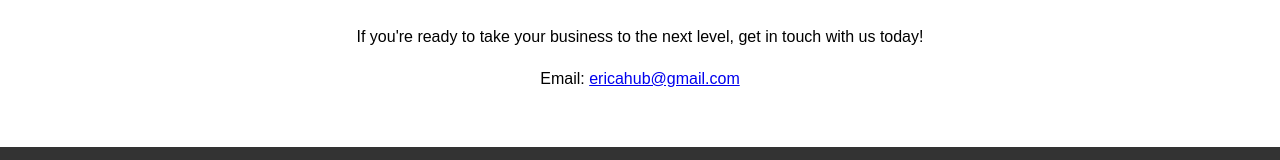
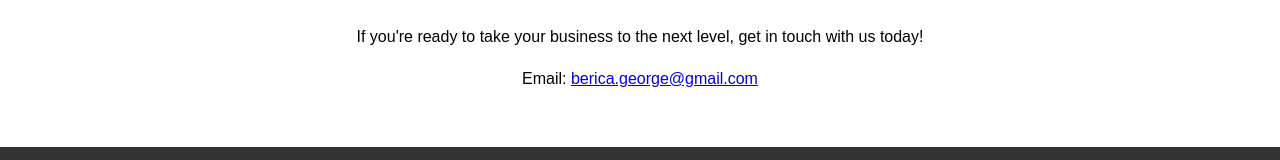
Before and after one commit to Berica98/berry-entrepreneur-hub, a plain HTML site: page index.html in a window 1280 px wide. Shown: the part 3006-3166 px from the top of the page. Drawn offline with Linux system fonts and the light colour scheme.

Commit message:
Updated contact information in index.html

```diff
--- a/index.html
+++ b/index.html
@@ -63,7 +63,7 @@
     <section id="contact">
         <h2>Contact Us</h2>
         <p>If you're ready to take your business to the next level, get in touch with us today!</p>
-        <p>Email: <a href="mailto:ericahub@gmail.com">ericahub@gmail.com</a></p>
+        <p>Email: <a href="mailto:ericahub@gmail.com">berica.george@gmail.com</a></p>
     </section>
 
     <!-- Footer Section -->
```
